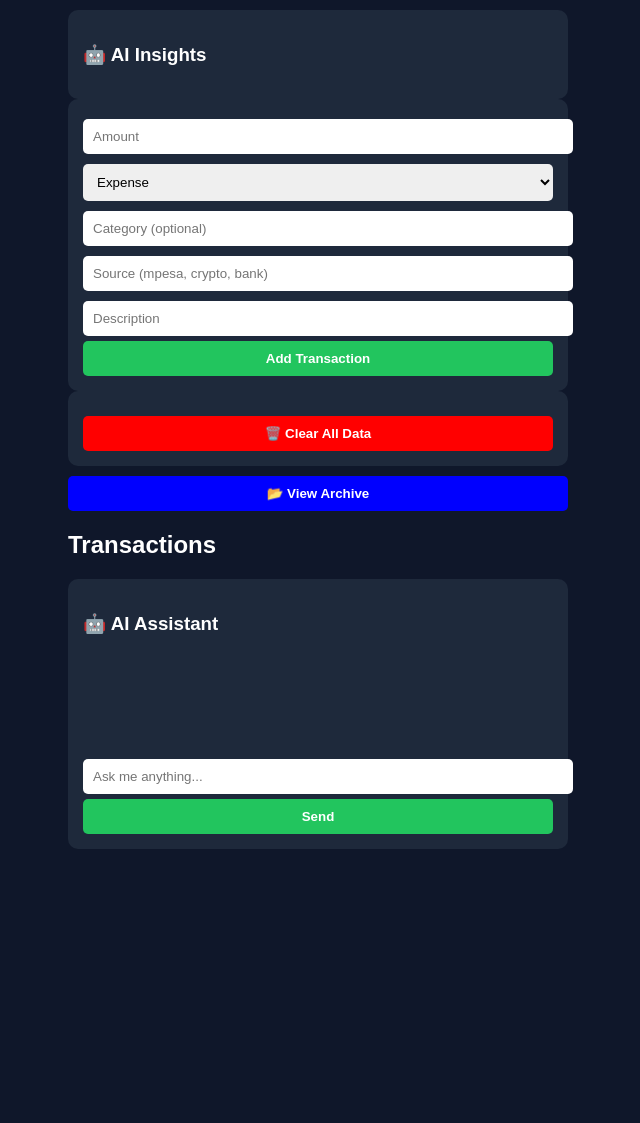
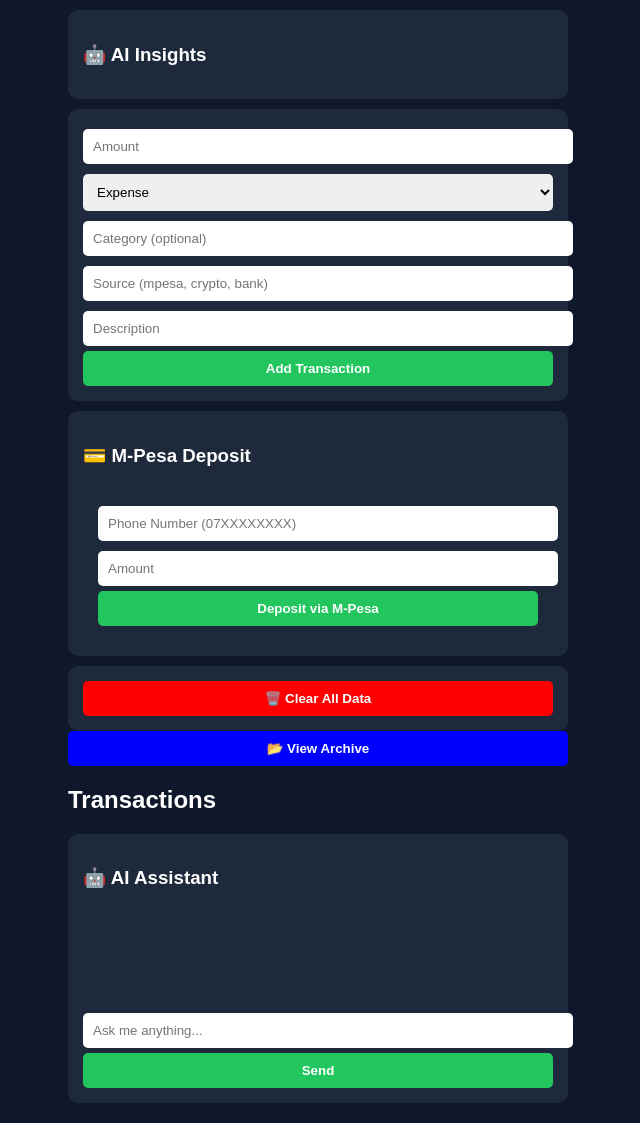
Before and after one commit to geoffreydev23/fintech-app, a Flask app: page / in a window 1280 px wide. Shown: the part 762-1885 px from the top of the page, without its empty margins (322-962 px from the left). Before the commit the page ends 1611 px from the top, so only its background shows below. Run offline with Flask 3, Linux system fonts and the light colour scheme; the visitor is signed in with stand-in values (Sample User, id 1); data that the repository does not hold is empty.

Commit message:
added mpesa UI

```diff
--- a/app.py
+++ b/app.py
@@ -7,7 +7,7 @@ import openai
 app = Flask(__name__)
 app.secret_key = "secret123"
 
-# 🔐 SECURE API KEY (FROM ENVIRONMENT VARIABLE)
+# 🔐 SECURE API KEY
 openai.api_key = os.getenv("OPENAI_API_KEY")
 
 # 📁 DATABASE PATH
@@ -179,6 +179,27 @@ def index():
         insights=insights
     )
 
+# 💳 M-PESA (SIMULATION)
+@app.route('/mpesa', methods=['POST'])
+def mpesa():
+    if 'user_id' not in session:
+        return redirect('/login')
+
+    amount = request.form['amount']
+    phone = request.form['phone']
+
+    print(f"M-Pesa payment: Ksh {amount} from {phone}")
+
+    conn = sqlite3.connect(db_path)
+    conn.execute(
+        "INSERT INTO transactions (user_id, amount, type, category, source, description) VALUES (?, ?, ?, ?, ?, ?)",
+        (session['user_id'], amount, "income", "M-Pesa", "mpesa", "M-Pesa Deposit")
+    )
+    conn.commit()
+    conn.close()
+
+    return redirect('/')
+
 # 🗑️ CLEAR → ARCHIVE
 @app.route('/clear', methods=['POST'])
 def clear_data():
@@ -232,7 +253,7 @@ def restore(id):
 
     return redirect('/archive')
 
-# 🤖 REAL AI CHATBOT (SECURE)
+# 🤖 REAL AI CHATBOT
 @app.route('/chat', methods=['POST'])
 def chat():
     if 'user_id' not in session:
--- a/templates/index.html
+++ b/templates/index.html
@@ -32,6 +32,7 @@
             background: #1e293b;
             padding: 15px;
             border-radius: 10px;
+            margin-top: 10px;
         }
 
         input, select {
@@ -54,12 +55,10 @@
 
         .danger {
             background: red;
-            margin-top: 10px;
         }
 
         .archive-btn {
             background: blue;
-            margin-top: 10px;
         }
 
         .summary, .chart-container, .card {
@@ -112,6 +111,17 @@
 
         <button type="submit">Add Transaction</button>
     </form>
+
+    <!-- 💳 M-PESA DEPOSIT (NEW) -->
+    <div class="summary">
+        <h3>💳 M-Pesa Deposit</h3>
+
+        <form method="POST" action="/mpesa">
+            <input name="phone" placeholder="Phone Number (07XXXXXXXX)" required>
+            <input name="amount" placeholder="Amount" required>
+            <button type="submit">Deposit via M-Pesa</button>
+        </form>
+    </div>
 
     <!-- 🗑️ CLEAR -->
     <form method="POST" action="/clear">
@@ -166,7 +176,7 @@
     });
 </script>
 
-<!-- 🤖 CHATBOT SCRIPT (THIS IS STEP 3 — AT THE BOTTOM) -->
+<!-- 🤖 CHATBOT SCRIPT -->
 <script>
 function sendMessage() {
     let input = document.getElementById("userInput");
```
